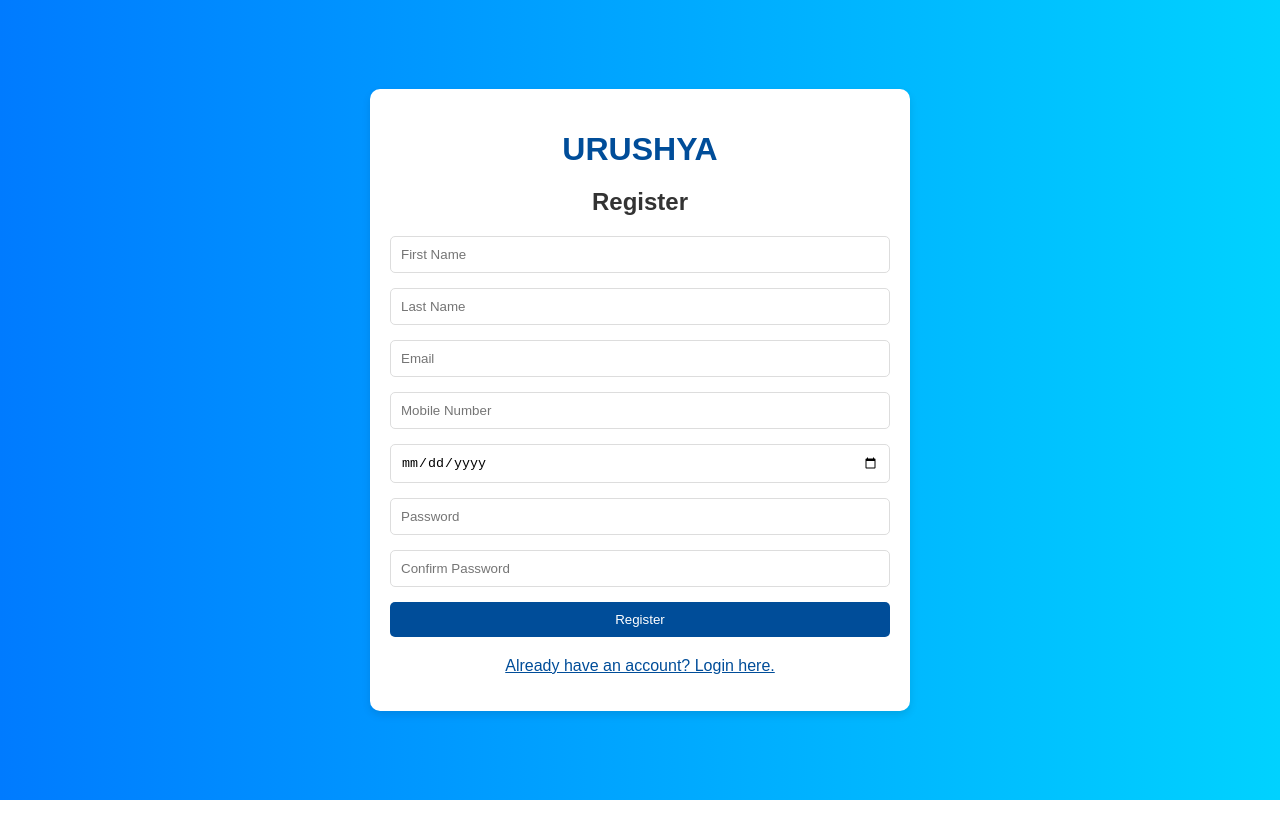
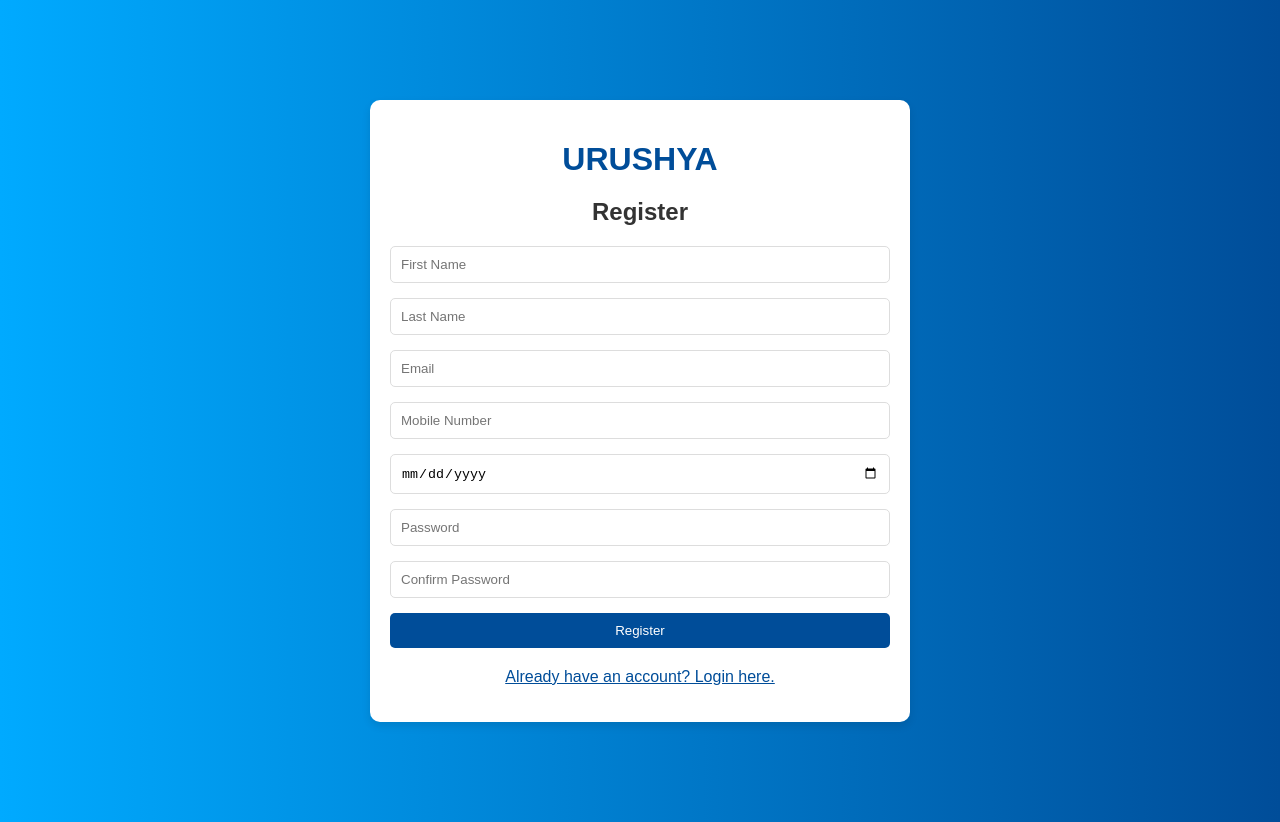
Before and after one commit to Monze7/URUSHAY, a React (Create React App) app in the folder Frontend/: page /register in a window 1280 px wide. Before the commit the page ends 800 px from the top, so only its background shows below. Built offline with nearby package versions, Linux system fonts and the light colour scheme.

Commit message:
Update App.js

```diff
--- a/Frontend/src/App.js
+++ b/Frontend/src/App.js
@@ -3,17 +3,21 @@ import React from 'react';
 import { BrowserRouter as Router, Routes, Route } from 'react-router-dom';
 import Login from './components/Login';
 import Register from './components/Register';
-import './App.css'; // Import global styles
+import Dashboard from './components/Dashboard';
+import Upload from './components/Upload';
+import SavedDocuments from './components/SavedDocuments';
 
 function App() {
   return (
     <Router>
-      <div className="App">
-        <Routes>
-          <Route path="/" element={<Login />} />
-          <Route path="/register" element={<Register />} />
-        </Routes>
-      </div>
+      <Routes>
+        <Route path="/" element={<Login />} />
+        <Route path="/register" element={<Register />} />
+        <Route path="/dashboard" element={<Dashboard />}>
+          <Route path="upload" element={<Upload />} />
+          <Route path="saved" element={<SavedDocuments />} />
+        </Route>
+      </Routes>
     </Router>
   );
 }
```
